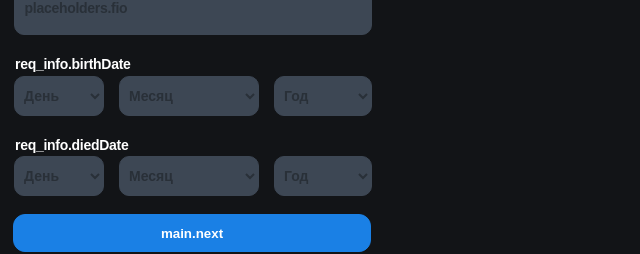
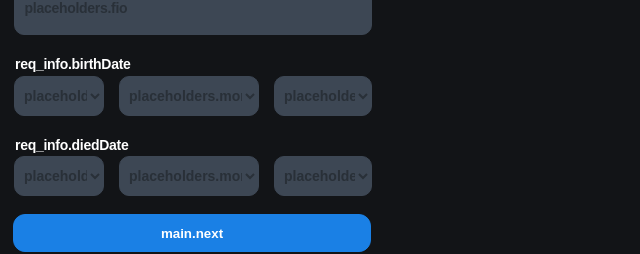
Before and after one commit to m1piks20/WebApp-React, a React (Create React App) app: page /MemoryPage in a window 1280 px wide. Shown: the part 255-509 px from the top of the page, without its empty margins (0-640 px from the left). Built offline with nearby package versions, Linux system fonts and the light colour scheme.

Commit message:
add i18n

```diff
--- a/src/MemoryPage/MemoryPage.js
+++ b/src/MemoryPage/MemoryPage.js
@@ -6,34 +6,53 @@ import defaultAvatar from './img/avatar.png';
 import {useTranslation} from "react-i18next";
 
 
-function fillDays() {
-    let options = '<option value="" disabled selected>День</option>';
+function MemoryPage() {
+
+    const {t, i18n} = useTranslation();
+
+    function FillDays() {
+
+        var options = `<option value="" disabled selected>${t("placeholders.day")}</option>`;
+
         for (let i = 1; i <= 31; i++) {
             options += `<option className="white" value="${i}">${i}</option>`;
         }
         return options;
     }
 
-function fillMonths() {
-    let options = '<option value="" disabled selected>Месяц</option>';
-    const months = ['Январь', 'Февраль', 'Март', 'Апрель', 'Май', 'Июнь', 'Июль', 'Август', 'Сентябрь', 'Октябрь', 'Ноябрь', 'Декабрь'];
+    function FillMonths() {
+
+        let options = `<option value="" disabled selected>${t("placeholders.month")}</option>`;
+        const months = [
+            t("placeholders.jan"),
+            t("placeholders.feb"),
+            t("placeholders.mar"),
+            t("placeholders.apr"),
+            t("placeholders.may"),
+            t("placeholders.jun"),
+            t("placeholders.jul"),
+            t("placeholders.aug"),
+            t("placeholders.sep"),
+            t("placeholders.oct"),
+            t("placeholders.nov"),
+            t("placeholders.dec")
+        ]
         months.forEach((month, index) => {
             options += `<option className="white" value="${index + 1}">${month}</option>`;
         });
         return options;
     }
 
-function fillYears() {
+    function FillYears() {
+
         let date = new Date().getFullYear()
-    let options = '<option value="" disabled selected>Год</option>';
+        let options = `<option value="" disabled selected>${t("placeholders.year")}</option>`;
         for (let i = date; i >= 1724; i--) {
             options += `<option className ="white" value="${i}">${i}</option>`;
         }
         return options;
     }
 
-function MemoryPage() {
-    const {t, i18n} = useTranslation();
     const [isLoading, setIsLoading] = useState(false);
     const navigate = useNavigate();
 
@@ -67,12 +86,12 @@ function MemoryPage() {
     useEffect(() => {
         setFormData((prevData) => ({
             ...prevData,
-            birthDayOptions: fillDays(),
-            birthMonthOptions: fillMonths(),
-            birthYearOptions: fillYears(),
-            deathDayOptions: fillDays(),
-            deathMonthOptions: fillMonths(),
-            deathYearOptions: fillYears(),
+            birthDayOptions: FillDays(),
+            birthMonthOptions: FillMonths(),
+            birthYearOptions: FillYears(),
+            deathDayOptions: FillDays(),
+            deathMonthOptions: FillMonths(),
+            deathYearOptions: FillYears(),
         }));
     }, []);
 
```
Lines whose indentation alone changed are shown as unchanged.
